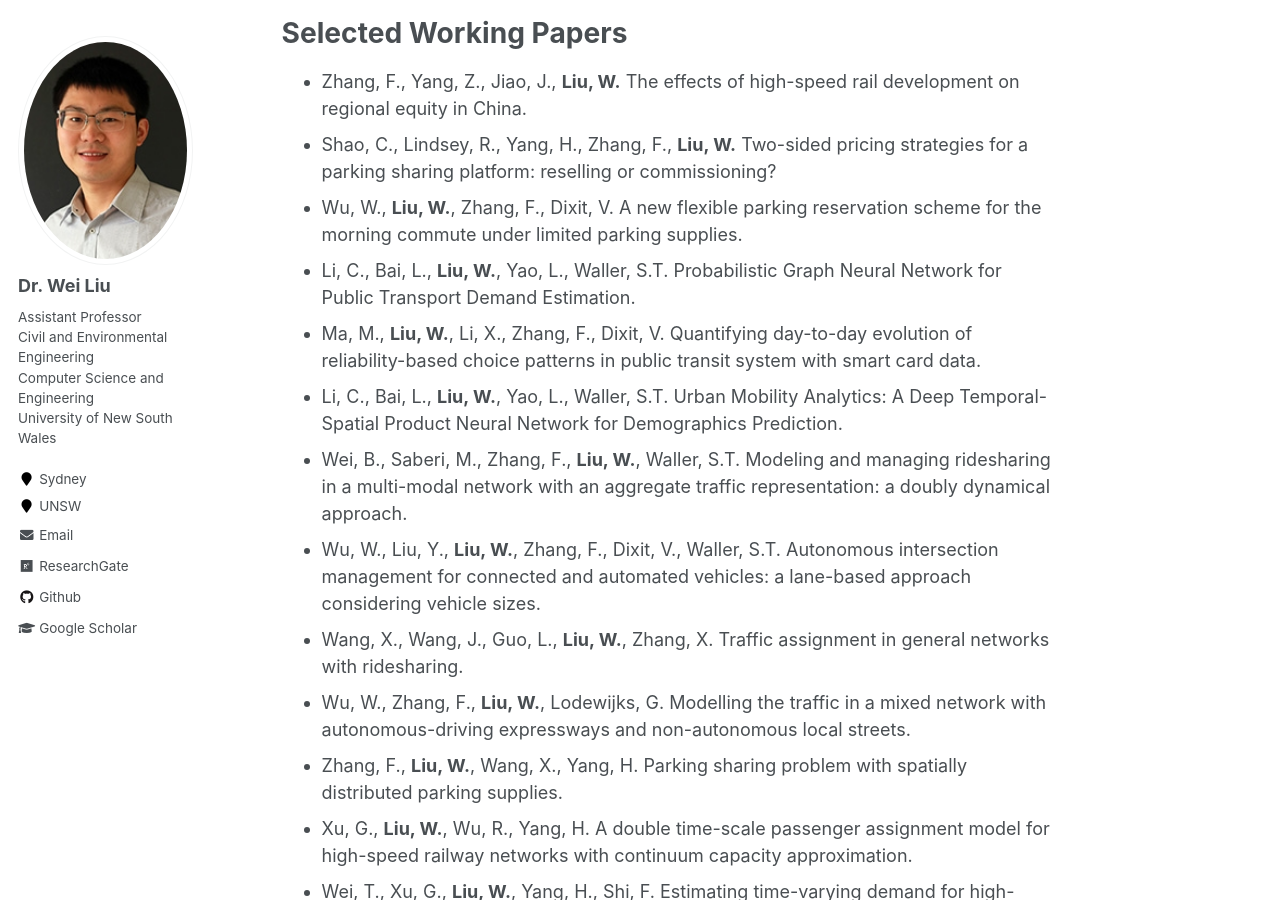
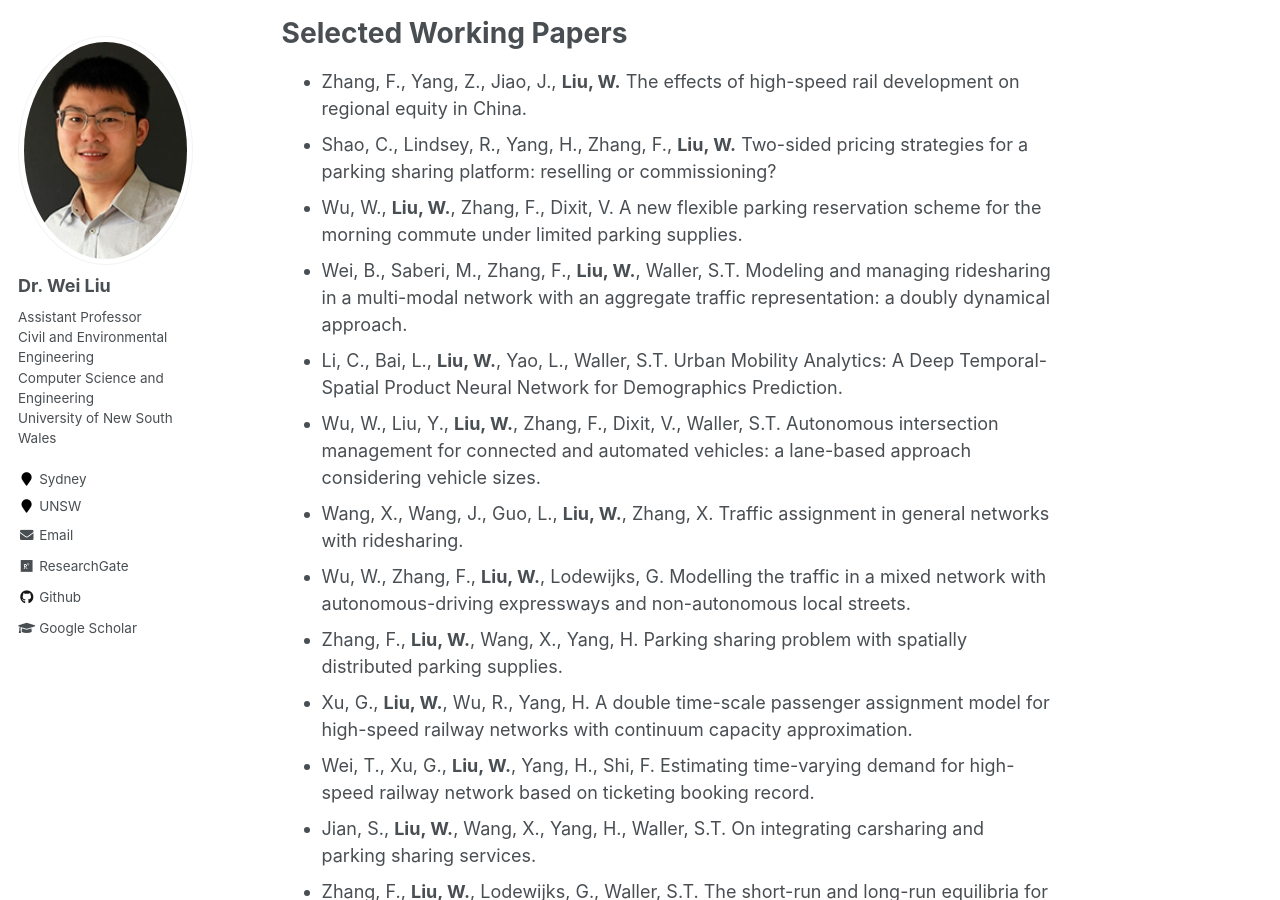
Before and after one commit to weiliu2016/weiliu2016.github.io, a Jekyll site: the page built from _pages/about.md, in a window 1280 px wide and 900 px high, scrolled down 1377 px. Built offline with Jekyll 4.4.1, drawn with Linux system fonts in a browser that asks for light colours.

Commit message:
Update about.md

```diff
--- a/_pages/about.md
+++ b/_pages/about.md
@@ -38,10 +38,8 @@ Selected Working Papers
 - Zhang, F., Yang, Z., Jiao, J., **Liu, W.** The effects of high-speed rail development on regional equity in China.
 - Shao, C., Lindsey, R., Yang, H., Zhang, F., **Liu, W.** Two-sided pricing strategies for a parking sharing platform: reselling or commissioning?
 - Wu, W., **Liu, W.**, Zhang, F., Dixit, V. A new flexible parking reservation scheme for the morning commute under limited parking supplies.
-- Li, C., Bai, L., **Liu, W.**, Yao, L., Waller, S.T. Probabilistic Graph Neural Network for Public Transport Demand Estimation.
-- Ma, M., **Liu, W.**, Li, X., Zhang, F., Dixit, V. Quantifying day-to-day evolution of reliability-based choice patterns in public transit system with smart card data.
+- Wei, B., Saberi, M., Zhang, F., **Liu, W.**, Waller, S.T. Modeling and managing ridesharing in a multi-modal network with an aggregate traffic representation: a doubly dynamical approach.
 - Li, C., Bai, L., **Liu, W.**, Yao, L., Waller, S.T. Urban Mobility Analytics: A Deep Temporal-Spatial Product Neural Network for Demographics Prediction.
-- Wei, B., Saberi, M., Zhang, F., **Liu, W.**, Waller, S.T. Modeling and managing ridesharing in a multi-modal network with an aggregate traffic representation: a doubly dynamical approach.
 - Wu, W., Liu, Y., **Liu, W.**, Zhang, F., Dixit, V., Waller, S.T. Autonomous intersection management for connected and automated vehicles: a lane-based approach considering vehicle sizes.
 - Wang, X., Wang, J., Guo, L., **Liu, W.**, Zhang, X. Traffic assignment in general networks with ridesharing.
 - Wu, W., Zhang, F., **Liu, W.**, Lodewijks, G. Modelling the traffic in a mixed network with autonomous-driving expressways and non-autonomous local streets.
```
